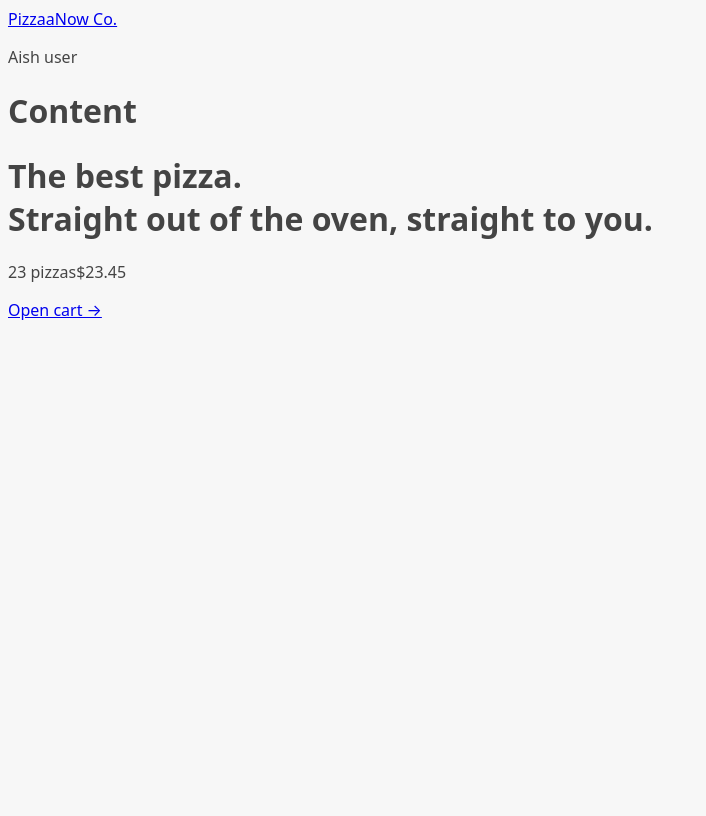
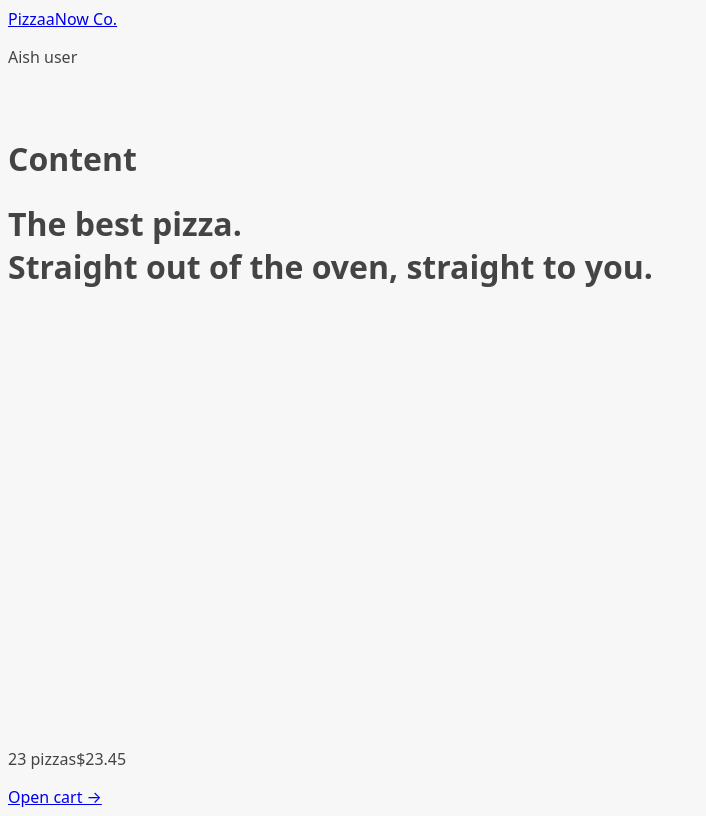
Before and after one commit to Aishwarya9425/React-pizza-now, a React (Vite) app: page / in a window 1280 px wide. Shown: the whole page, without its empty margins (0-706 px from the left). Built offline with nearby package versions, Linux system fonts and the light colour scheme.

Commit message:
errorElement, useRouteError, useNavigation

```diff
--- a/src/App.jsx
+++ b/src/App.jsx
@@ -5,22 +5,26 @@
 import CreateOrder from "./features/order/CreateOrder";
 import Order from "./features/order/Order";
 import AppLayout from "./ui/AppLayout";
+import Error from "./ui/Error";
 
 // React Router
 // data fetching is fired from the router
+// create loader, provide loader here in routes,
+
 const router = createBrowserRouter([
   {
     element: <AppLayout />, //parent route - has header and cartOverview
+    errorElement: <Error />,
     children: [
       {
         path: "/",
         element: <Home />,
       },
-      // create loader, provide loader here in routes,
       {
         path: "/menu",
         element: <Menu />,
         loader: menuLoader,
+        errorElement: <Error />,
       },
       {
         path: "/cart",
--- a/src/ui/AppLayout.jsx
+++ b/src/ui/AppLayout.jsx
@@ -1,11 +1,15 @@
-import { Outlet } from "react-router-dom";
+import { Outlet, useNavigation } from "react-router-dom";
 import CartOverview from "../features/cart/CartOverview";
 import Header from "./Header";
+import Loader from "./Loader";
 
 //parent route of every other route
 function AppLayout() {
+  const navigation = useNavigation();
+  const isLoading = navigation.state === "loading";
   return (
-    <div>
+    <div className="layout">
+      {isLoading && <Loader />}
       <Header />
       <main>
         <h1>Content</h1>
--- a/src/ui/Error.jsx
+++ b/src/ui/Error.jsx
@@ -1,15 +1,16 @@
-import { useNavigate } from 'react-router-dom';
+import { useNavigate, useRouteError } from "react-router-dom";
 
-function NotFound() {
+function Error() {
   const navigate = useNavigate();
+  const error = useRouteError();
 
   return (
     <div>
       <h1>Something went wrong 😢</h1>
-      <p>%MESSAGE%</p>
+      <p>{error.data ||error.message }</p>
       <button onClick={() => navigate(-1)}>&larr; Go back</button>
     </div>
   );
 }
 
-export default NotFound;
+export default Error;
--- /dev/null
+++ b/src/ui/Loader.jsx
@@ -0,0 +1,5 @@
+function Loader() {
+  return <div className="loader"></div>;
+}
+
+export default Loader;
```
Also changed, not shown: .eslintrc.cjs.
